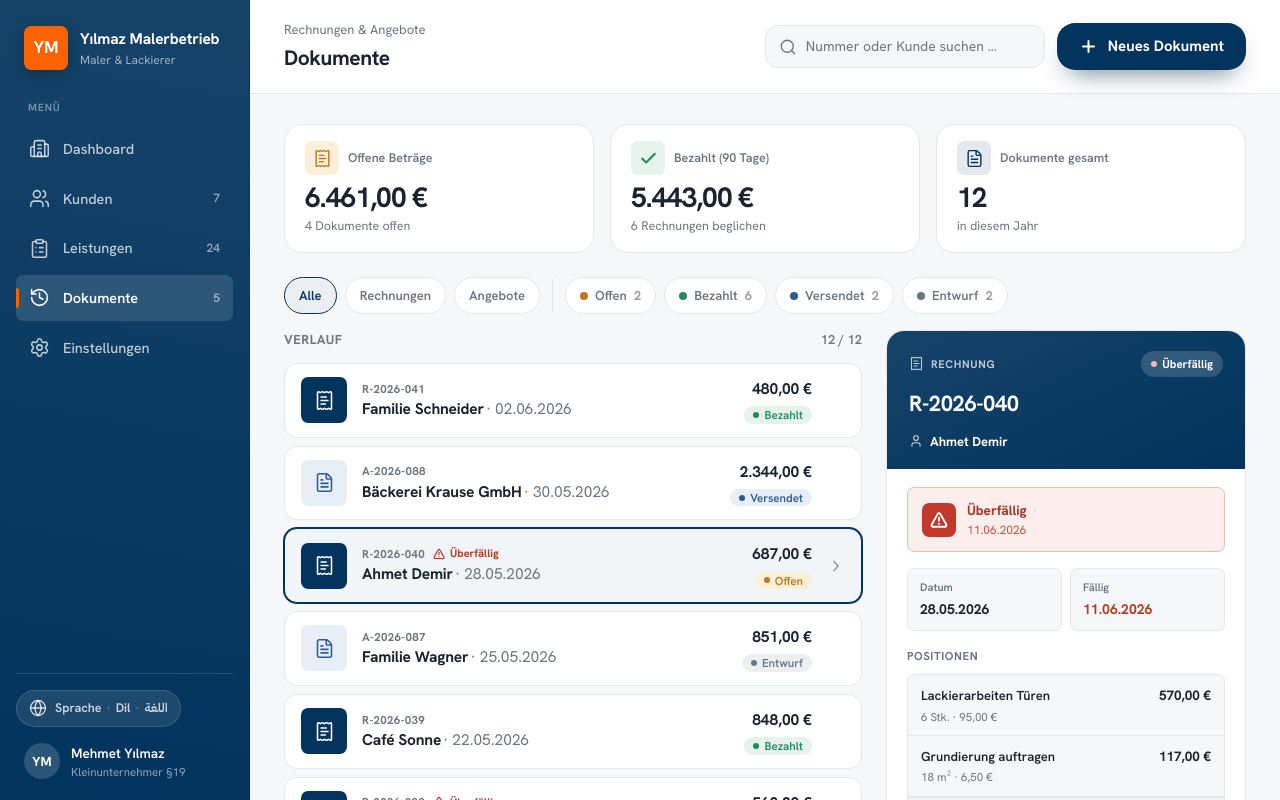
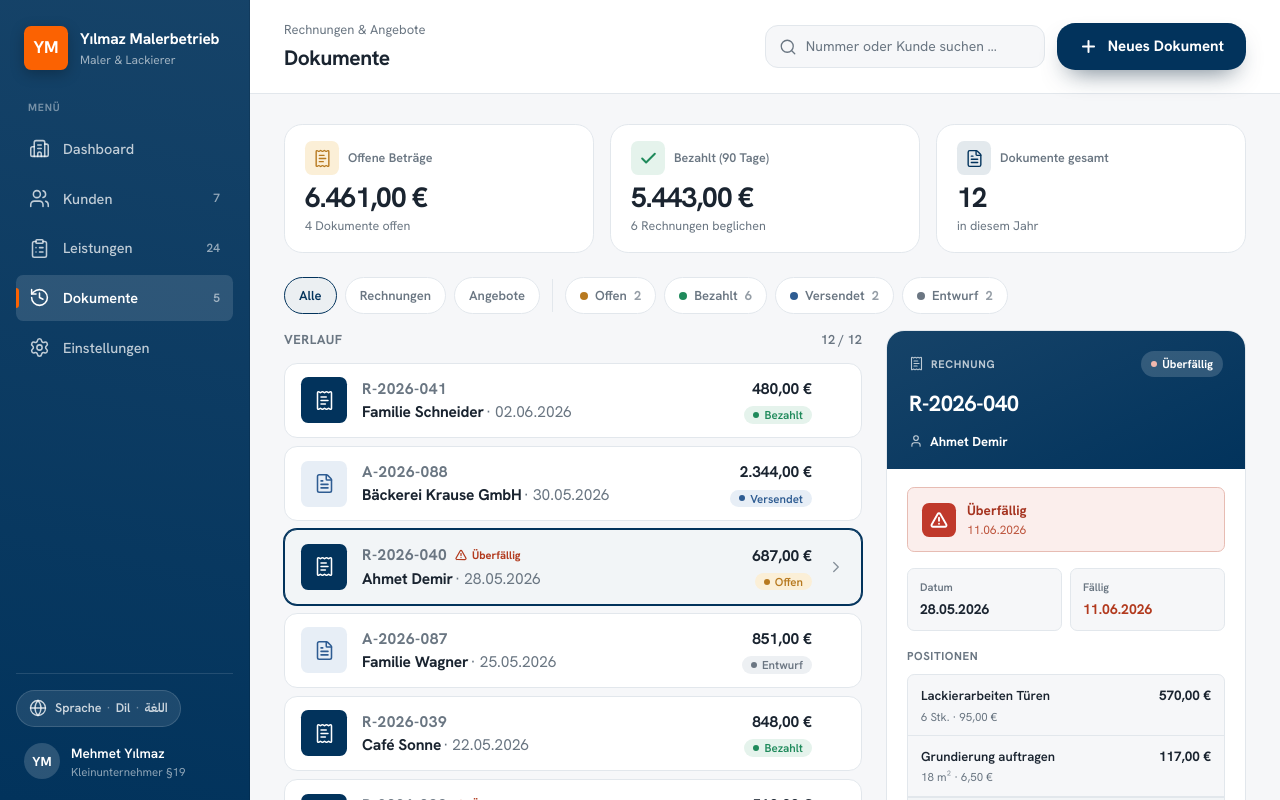
Before and after one commit to BakIava/ZackZack_Rechnung, a Next.js app: page /de/documents in a window 1280 px wide. Built offline with nearby package versions, Linux system fonts and the light colour scheme.

Commit message:
fix(documents): increase font size for .hrow-num to improve readability

```diff
--- a/components/documents/documents-main.css
+++ b/components/documents/documents-main.css
@@ -169,7 +169,7 @@
   gap: 8px;
 }
 .hrow-num {
-  font-size: 11.5px;
+  font-size: 15.5px;
   font-weight: 700;
   letter-spacing: 0.03em;
   color: var(--muted);
```
